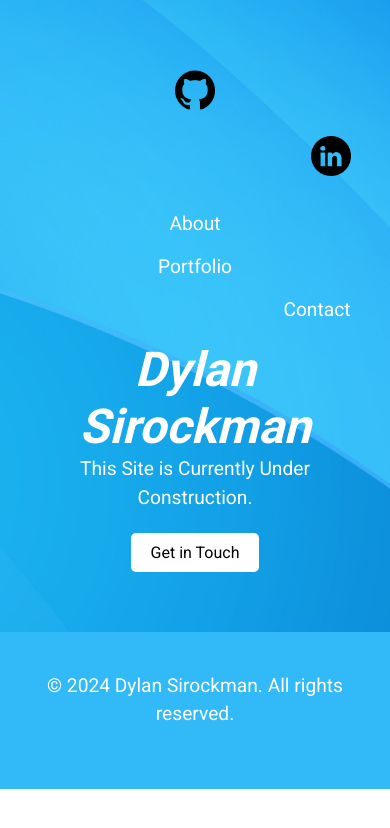
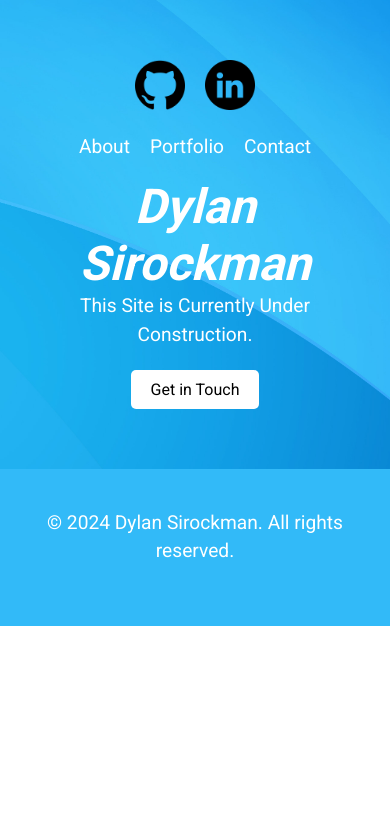
Before and after one commit to dylansirockman/dylansirockman-site, a plain HTML site: page index.html in a window 390 px wide. Drawn offline with Linux system fonts and the light colour scheme; some packages are replaced by stand-ins of ours; a script that the page names is missing.

Commit message:
Update styles.css

```diff
--- a/styles.css
+++ b/styles.css
@@ -30,12 +30,26 @@ header {
     justify-content: center;
 }
 
+nav.top-left,
+nav.top-right {
+    position: absolute;
+    top: 20px;
+}
+
+nav.top-left {
+    left: 20px;
+}
+
+nav.top-right {
+    right: 20px;
+}
+
 nav ul {
     list-style-type: none;
     margin: 0;
     padding: 0;
     display: flex;
-    justify-content: center; /* Center align the navigation links */
+    justify-content: center;
 }
 
 nav ul li {
@@ -43,7 +57,7 @@ nav ul li {
 }
 
 nav ul li:last-child {
-    margin-right: 0; /* Remove margin from the last navigation link */
+    margin-right: 0;
 }
 
 nav ul li a {
@@ -91,57 +105,6 @@ p {
     background-color: #006079;
 }
 
-.top-left {
-    position: absolute;
-    top: 20px;
-    left: 20px;
-}
-
-.top-left ul {
-    list-style-type: none;
-    padding: 0;
-}
-
-.top-left ul li {
-    display: inline;
-    margin-right: 20px;
-}
-
-.top-left ul li:last-child {
-    margin-right: 0;
-}
-
-.top-left ul li a img {
-    height: 60px; /* Set the height of the logos */
-    width: 60px; /* Auto width to maintain aspect ratio */
-}
-
-.top-right {
-    position: absolute;
-    top: 20px;
-    right: 20px;
-}
-
-.top-right ul {
-    list-style-type: none;
-    padding: 0;
-}
-
-.top-right ul li {
-    display: inline;
-    margin-right: 20px;
-}
-
-.top-right ul li:last-child {
-    margin-right: 0;
-}
-
-.top-right ul li a {
-    color: #ffffff;
-    text-decoration: none;
-    font-size: 1.2em;
-}
-
 .portfolio-items {
     display: flex;
     flex-wrap: wrap;
@@ -187,7 +150,7 @@ form button:hover {
     background-color: #555;
 }
 
-/* Media queries for responsive design */
+/* for mobile */
 
 @media screen and (max-width: 768px) {
     .container {
@@ -199,12 +162,38 @@ form button:hover {
         padding: 40px 0;
     }
 
+    nav.top-left,
+    nav.top-right {
+        position: static;
+        margin-bottom: 20px;
+    }
+
     nav ul {
-        flex-direction: column;
+        display: flex;
+        flex-direction: row; /* Change to row to display items side by side */
+        justify-content: center; /* Center items horizontally */
     }
 
     nav ul li {
-        margin: 10px 0;
+        margin: 0 10px; /* Add margin between items */
+    }
+
+    nav ul li:first-child {
+        margin-left: 0; /* Remove margin from the first item */
+    }
+
+    nav ul li:last-child {
+        margin-right: 0; /* Remove margin from the last item */
+    }
+
+    nav ul li a {
+        font-size: 1.2em;
+    }
+
+    .top-left ul li a img,
+    .top-right ul li a img {
+        height: 50px;
+        width: 50px;
     }
 
     h1 {
@@ -214,26 +203,4 @@ form button:hover {
     p {
         font-size: 1.2em;
     }
-
-    .top-left,
-    .top-right {
-        position: static;
-        margin-bottom: 20px;
-    }
-
-    .top-left ul li,
-    .top-right ul li {
-        display: block;
-        margin: 10px auto;
-    }
-
-    .top-left ul li:last-child,
-    .top-right ul li:last-child {
-        margin-bottom: 0;
-    }
-
-    .top-left ul li a img {
-        height: 40px;
-        width: 40px;
-    }
 }
```
